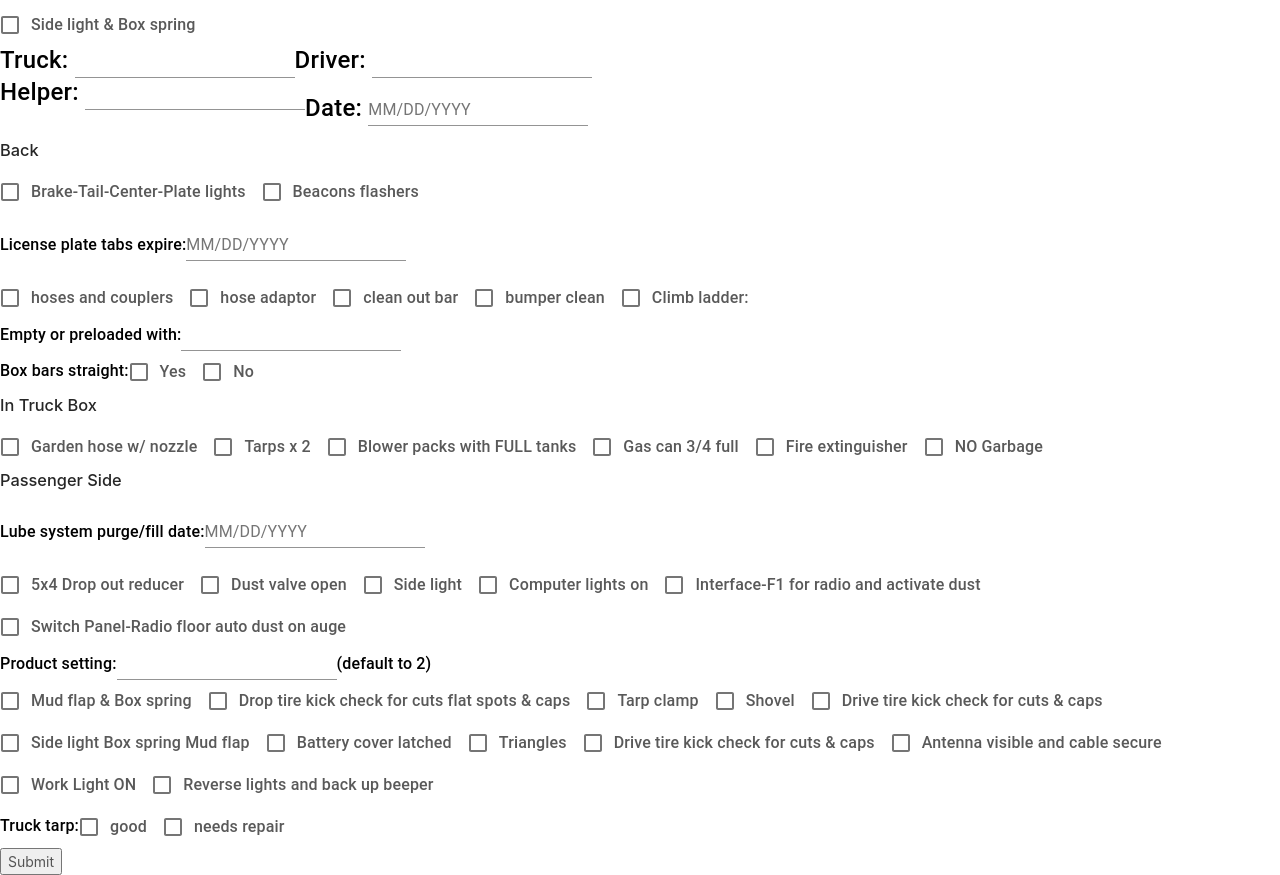
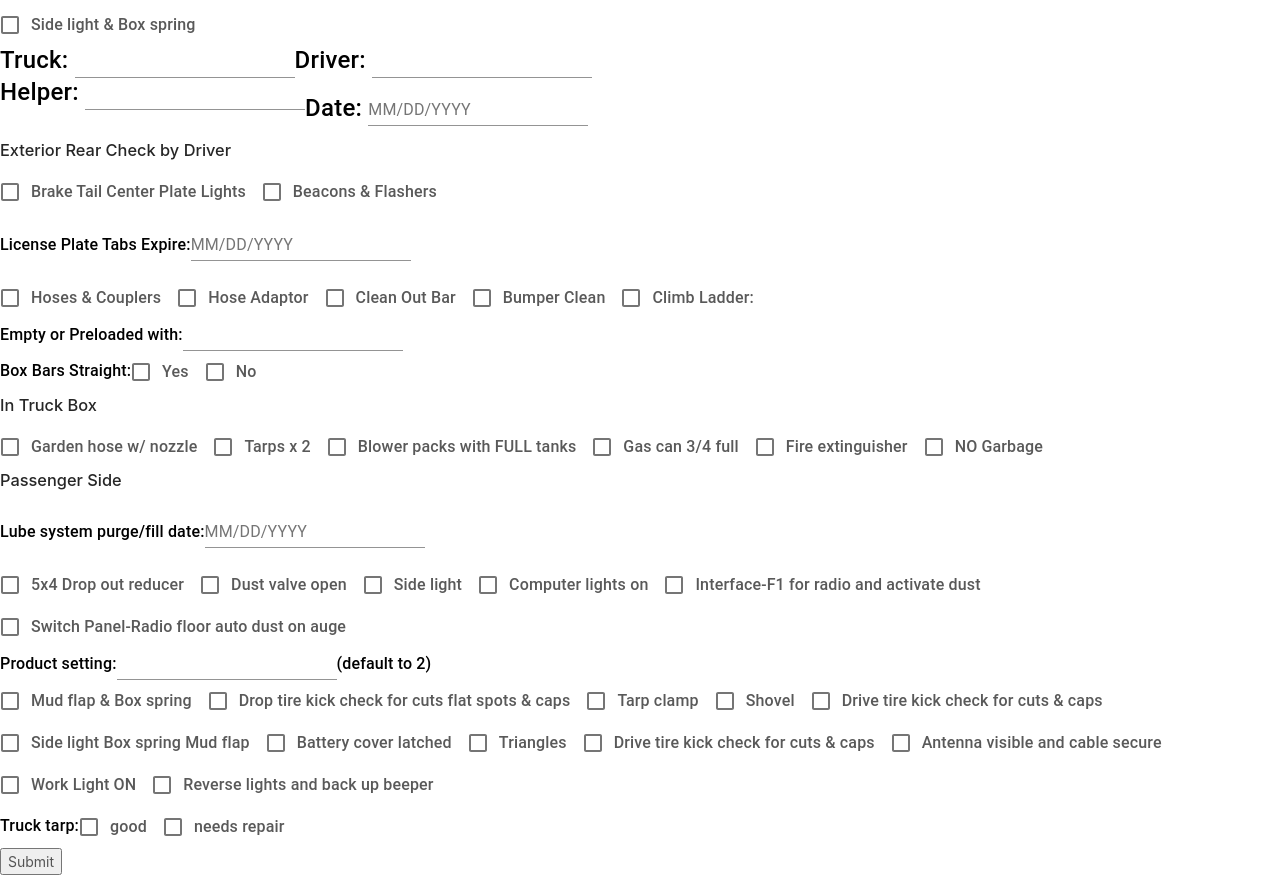
Before and after one commit to alexcravalho/GreenPDFInternal, a React app: page / in a window 1280 px wide. Shown: the part 1640-2515 px from the top of the page. Built offline with nearby package versions, Linux system fonts and the light colour scheme; the HTML template or start-up script is replaced by a standard one.

Commit message:
edited text in Back

```diff
--- a/client/src/components/Back.tsx
+++ b/client/src/components/Back.tsx
@@ -21,15 +21,15 @@ export class Back extends Component<BackProps, BackState> {
 
     this.state = {
       labels1: [
-        "Brake-Tail-Center-Plate lights",
-        "Beacons flashers"
+        "Brake Tail Center Plate Lights",
+        "Beacons & Flashers"
       ],
       labels2: [
-        "hoses and couplers",
-        "hose adaptor",
-        "clean out bar",
-        "bumper clean",
-        "Climb ladder:"
+        "Hoses & Couplers",
+        "Hose Adaptor",
+        "Clean Out Bar",
+        "Bumper Clean",
+        "Climb Ladder:"
       ],
       options: ['Yes', 'No']
     }
@@ -38,23 +38,23 @@ export class Back extends Component<BackProps, BackState> {
   render() {
     return (
       <div className="back">
-        <h3>Back</h3>
+        <h3>Exterior Rear Check by Driver</h3>
         {this.state.labels1.map((label, idx) => (
           <LabledCheckbox key={idx} idx={idx} label={label} text="" appStateHandleCheck={this.props.appStateHandleCheck}/>
         ))}
         <FormGroup row>
-          <FormLabel className="label" style={{color: 'black', lineHeight: '4', fontWeight:500}}>License plate tabs expire: </FormLabel>
+          <FormLabel className="label" style={{color: 'black', lineHeight: '4', fontWeight:500}}>License Plate Tabs Expire: </FormLabel>
           <TextField className="tabs" label="MM/DD/YYYY" value={this.props.tabs} onChange={(event: React.ChangeEvent<HTMLInputElement>)=> {this.props.appStateChange(event, 'tabs')}} />
         </FormGroup>
         {this.state.labels2.map((label, idx) => (
           <LabledCheckbox key={idx} idx={idx} label={label} text="" appStateHandleCheck={this.props.appStateHandleCheck}/>
         ))}
         <FormGroup row>
-          <FormLabel className="label" style={{color: 'black', lineHeight: '2', fontWeight:500}}>Empty or preloaded with: </FormLabel>
+          <FormLabel className="label" style={{color: 'black', lineHeight: '2', fontWeight:500}}>Empty or Preloaded with: </FormLabel>
           <TextField className="pre" value={this.props.pre} onChange={(event: React.ChangeEvent<HTMLInputElement>)=> {this.props.appStateChange(event, 'pre')}} />
         </FormGroup>
         <FormGroup row>
-          <FormLabel className="label" style={{color: 'black', lineHeight: '2.5', fontWeight:500}}>Box bars straight: </FormLabel>
+          <FormLabel className="label" style={{color: 'black', lineHeight: '2.5', fontWeight:500}}>Box Bars Straight: </FormLabel>
           {this.state.options.map((option, idx) => (
             <LabledCheckbox key={idx} idx={idx} label={option} text="Box bars straight" appStateHandleCheck={this.props.appStateHandleCheck}/>
           ))}
```
